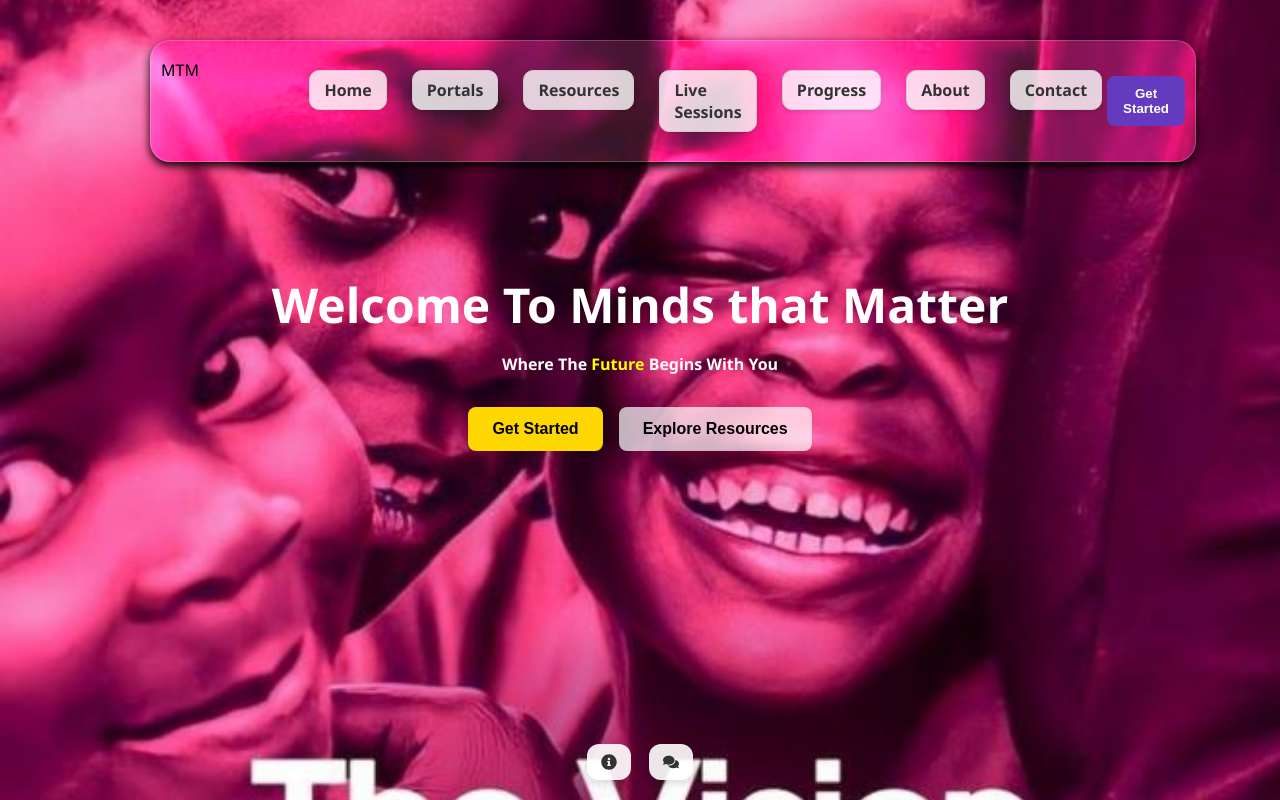
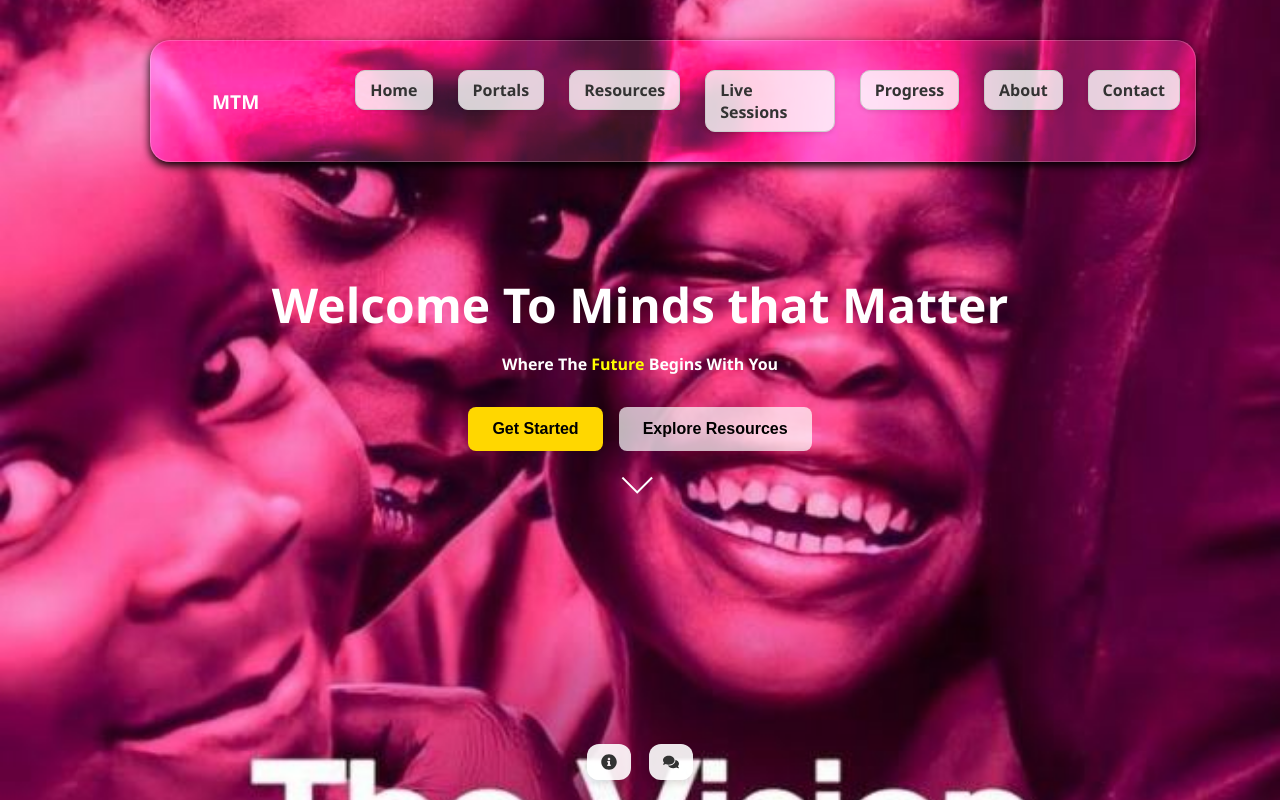
Before and after one commit to Marubi23/Minds_that_Matter_Website, a React (Vite) app: page / in a window 1280 px wide. Built offline with nearby package versions, Linux system fonts and the light colour scheme; a small style sheet from the web is missing.

Commit message:
making suddens

```diff
--- a/src/Components/Navbar.jsx
+++ b/src/Components/Navbar.jsx
@@ -10,7 +10,6 @@ function Navbar({ student, setStudent }) {
   const [menuOpen, setMenuOpen] = useState(false);
   const dropdownRef = useRef(null);
   const [logoutMessage, setLogoutMessage] = useState("");
-
   const [hasClickedGetStarted, setHasClickedGetStarted] = useState(() => {
     return localStorage.getItem("hasClickedGetStarted") === "true";
   });
@@ -46,12 +45,8 @@ function Navbar({ student, setStudent }) {
         setMenuOpen(false);
       }
     };
-    if (menuOpen) {
-      document.addEventListener("mousedown", handleClickOutside);
-    }
-    return () => {
-      document.removeEventListener("mousedown", handleClickOutside);
-    };
+    if (menuOpen) document.addEventListener("mousedown", handleClickOutside);
+    return () => document.removeEventListener("mousedown", handleClickOutside);
   }, [menuOpen]);
 
   // Close menu on resize
@@ -75,17 +70,14 @@ function Navbar({ student, setStudent }) {
 
   return (
     <>
-      {/* MOBILE ONLY: top-right small bar */}
+      {/* MOBILE ONLY: top-right bar */}
       <div className="top-right mobile-only">
-        <div className="social-icons">
+        <div className="social-icons mobile-only">
           <a href="https://facebook.com" target="_blank" rel="noopener noreferrer"><FaFacebookF /></a>
           <a href="https://twitter.com" target="_blank" rel="noopener noreferrer"><FaTwitter /></a>
           <a href="https://instagram.com" target="_blank" rel="noopener noreferrer"><FaInstagram /></a>
         </div>
-
-        <div className="hamburger" onClick={toggleMenu}>
-          ☰
-        </div>
+        <div className="hamburger" onClick={toggleMenu}>☰</div>
       </div>
 
       {/* Overlay */}
@@ -113,6 +105,13 @@ function Navbar({ student, setStudent }) {
           ))}
         </ul>
 
+        {/* Desktop Social Icons */}
+        <div className="social-icons desktop-only">
+          <a href="https://facebook.com" target="_blank" rel="noopener noreferrer"><FaFacebookF /></a>
+          <a href="https://twitter.com" target="_blank" rel="noopener noreferrer"><FaTwitter /></a>
+          <a href="https://instagram.com" target="_blank" rel="noopener noreferrer"><FaInstagram /></a>
+        </div>
+
         {/* Get Started Button */}
         {isHomePage && !hasClickedGetStarted && (
           <div className="start-button desktop-only">
@@ -134,12 +133,8 @@ function Navbar({ student, setStudent }) {
 
       {/* Bottom icons */}
       <div className="bottom-icons">
-        <Link to="/about" className="bottom-icon" title="About">
-          <FaInfoCircle />
-        </Link>
-        <Link to="/contact" className="bottom-icon" title="Contact">
-          <FaComments />
-        </Link>
+        <Link to="/about" className="bottom-icon" title="About"><FaInfoCircle /></Link>
+        <Link to="/contact" className="bottom-icon" title="Contact"><FaComments /></Link>
       </div>
     </>
   );
--- a/src/index.css
+++ b/src/index.css
@@ -38,6 +38,12 @@ html, body {
 .logo-container {
   width: 150px;
   height: 85px;
+  font-weight: bold;
+  font-size: 1.2rem;
+  display: flex;
+  align-items: center;
+  justify-content: center;
+  color: #fff;
 }
 
 /* Nav links (desktop) */
@@ -73,38 +79,27 @@ html, body {
 }
 
 .start-button.desktop-only {
-  display: block;
-  animation: bounce 1.5s infinite ease-in-out;
-}
-
-@keyframes bounce {
-  0%, 100% { transform: translateY(0px); }
-  50% { transform: translateY(-10px); }
+  display: none; /* hide start button on desktop */
 }
 
 /* -------------------------
    SOCIAL ICONS
    ------------------------- */
+/* Remove social icons from desktop */
+.social-icons.desktop-only {
+  display: none;
+}
 
-/* Desktop-only social icons */
-.social-icons.desktop-only {
+/* Mobile-only social icons */
+.social-icons.mobile-only {
   display: flex;
   gap: 12px;
   align-items: center;
 }
 
-
-/* Mobile-only social icons */
-.social-icons.mobile-only {
-  display: none;
-  gap: 12px;
-  align-items: center;
-}
-
-/* Desktop-only social icons */
-.social-icons.desktop-only a {
-  color: gold; /* changed from #fff to gold */
-  font-size: 1.2rem;
+.social-icons.mobile-only a {
+  color: rgb(250, 234, 14);
+  font-size: 2.05rem;
   display: inline-flex;
   align-items: center;
   justify-content: center;
@@ -112,33 +107,17 @@ html, body {
   transition: transform 0.2s ease, color 0.3s ease;
 }
 
-.social-icons.desktop-only a:hover {
-  color: #10b7ef; /* keeps the hover effect */
-  transform: scale(1.1);
-}
-
-/* Mobile-only social icons */
-.social-icons.mobile-only a {
-  color: gold; /* already gold, just confirming */
-  font-size: 1.05rem;
-  display: inline-flex;
-  align-items: center;
-  justify-content: center;
-  padding: 6px;
-}
-
 .social-icons.mobile-only a:hover {
   color: #fff;
   transform: scale(1.1);
 }
-
 
 /* -------------------------
    MOBILE TOP-RIGHT
    ------------------------- */
 .top-right {
   position: fixed;
-  top: 18px;
+  top: 30px; /* increased from 18px to 30px */
   right: 18px;
   display: flex;
   gap: 12px;
@@ -148,11 +127,12 @@ html, body {
 
 /* Hamburger in mobile */
 .top-right .hamburger {
-  font-size: 28px;
-  color: white;
+  font-size: 48px;
+  color: rgb(31, 216, 210);
   cursor: pointer;
   padding: 6px 8px;
 }
+
 
 /* -------------------------
    MOBILE DROPDOWN & OVERLAY
@@ -178,31 +158,34 @@ html, body {
   flex-direction: column;
   position: fixed;
   top: 0;
-  right: -300px; /* hidden initially */
+  right: -350px; /* hidden initially */
   height: 100vh;
-  width: 250px;
+  width: 300px;
   background: hsla(268, 83%, 34%, 0.95);
   backdrop-filter: blur(12px);
   border-radius: 0 0 0 16px;
-  padding: 40px 20px;
+  padding: 80px 20px 40px 20px; /* increased top padding to move items down */
   list-style: none;
   z-index: 1060;
   transition: right 0.28s ease;
 }
 
+.dropdown-menu li {
+  margin: 25px 0; /* keeps spacing between items */
+  cursor: pointer;
+  font-size: 18px;
+  color: #ffffff;
+  font-weight: 700;
+  padding: 10px;
+  transition: background 0.3s ease;
+}
+
+
 .dropdown-menu.open {
   right: 0;
 }
 
-.dropdown-menu li {
-  margin: 15px 0;
-  cursor: pointer;
-  font-size: 18px;
-  color: #fff;
-  font-weight: 700;
-  padding: 10px;
-  transition: background 0.3s ease;
-}
+
 
 .dropdown-menu li:hover {
   background: hsla(293, 62%, 67%, 0.9);
--- a/src/pages/Home.css
+++ b/src/pages/Home.css
@@ -142,3 +142,22 @@ html, body {
 .enhanced-footer a:hover {
   text-decoration: underline;
 }
+/* Scroll indicator */
+.scroll-indicator {
+  position: absolute;
+  bottom: -40px;
+  left: 50%;
+  width: 20px;
+  height: 20px;
+  border-bottom: 2px solid white;
+  border-right: 2px solid white;
+  transform: rotate(45deg) translateX(-50%);
+  animation: scrollHint 1.2s infinite;
+  cursor: pointer;
+  z-index: 4;
+}
+
+@keyframes scrollHint {
+  0%, 100% { transform: rotate(45deg) translate(-50%, 0); }
+  50% { transform: rotate(45deg) translate(-50%, 10px); }
+}
--- a/src/pages/Home.jsx
+++ b/src/pages/Home.jsx
@@ -37,6 +37,14 @@ function Home() {
 
     return () => clearInterval(interval);
   }, [currentBack]);
+
+  // Automatic slight scroll to indicate more content
+  useEffect(() => {
+    const timer = setTimeout(() => {
+      window.scrollTo({ top: 50, behavior: 'smooth' });
+    }, 800); // small delay after page load
+    return () => clearTimeout(timer);
+  }, []);
 
   return (
     <div className="home-container">
@@ -80,10 +88,16 @@ function Home() {
               <button className="secondary-btn">Explore Resources</button>
             </Link>
           </div>
+
+          {/* Scroll indicator */}
+          <div
+            className="scroll-indicator"
+            onClick={() => window.scrollTo({ top: window.innerHeight, behavior: 'smooth' })}
+          ></div>
         </div>
       </div>
 
-      {/* Features */}
+      {/* Features Section */}
       <section className="features-section">
         <div className="feature-card">
           <h3> Student-Friendly Learning</h3>
@@ -99,7 +113,7 @@ function Home() {
         </div>
       </section>
 
-      {/* Partners */}
+      {/* Partners Section */}
       <section className="partners-section">
         <h2>Trusted by:</h2>
         <div className="partners-logos">
```
